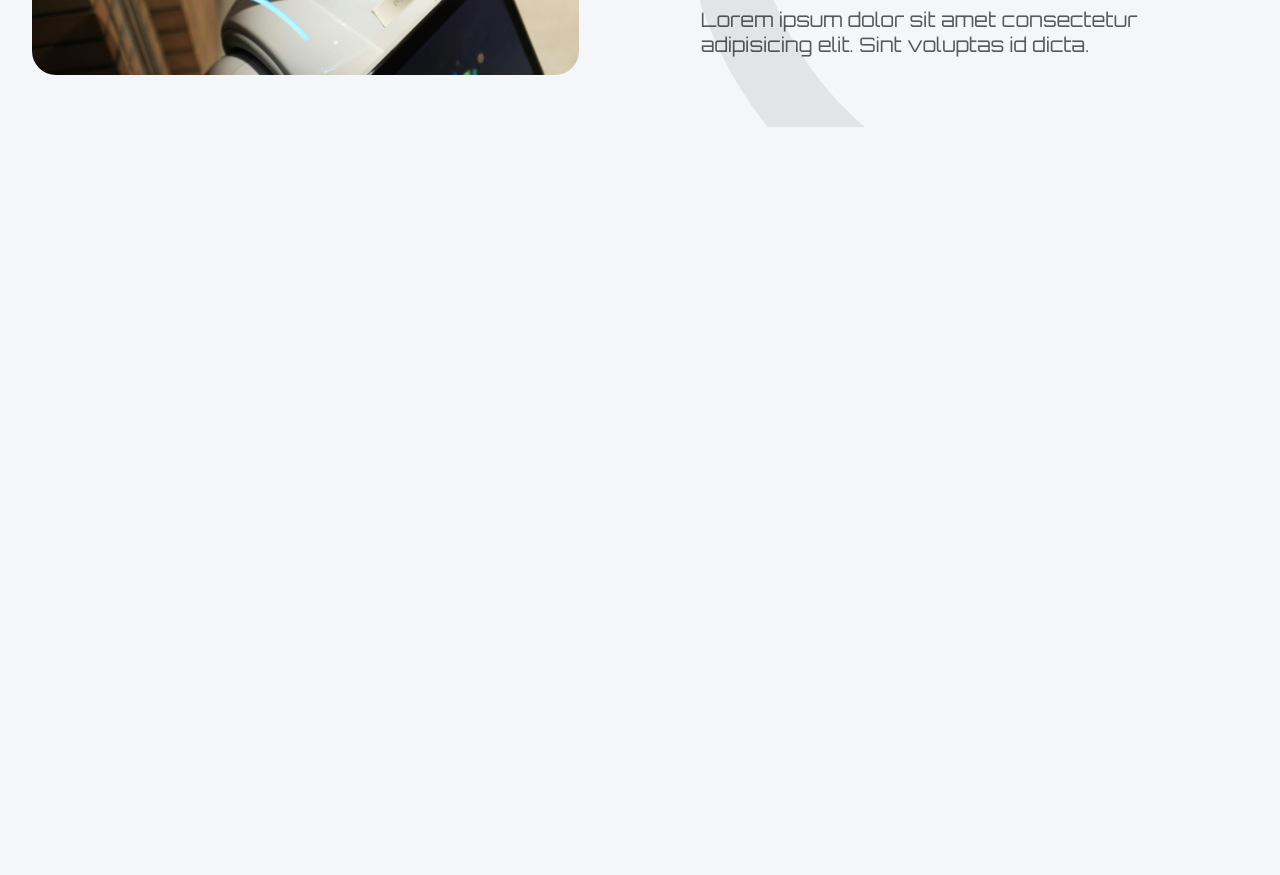
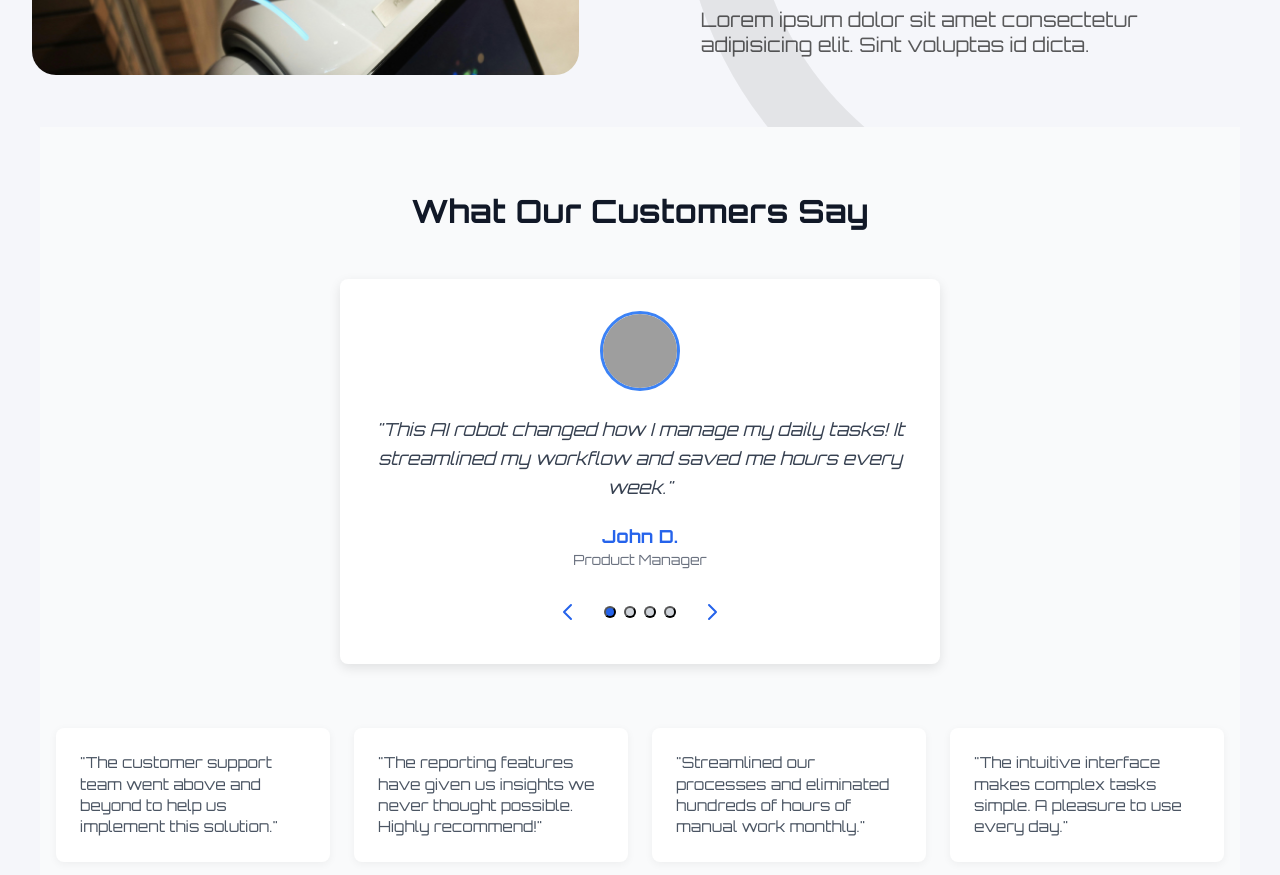
Before and after one commit to Aywild01/project, a React (Vite) app: page / in a window 1280 px wide. Shown: the part 1180-2055 px from the top of the page. Before the commit the page ends 1307 px from the top, so only its background shows below. Built offline with nearby package versions, Linux system fonts and the light colour scheme; grey boxes are pictures that could not be loaded; the HTML template or start-up script is replaced by a standard one.

Commit message:
upate: teastimonial added

```diff
--- a/src/App.jsx
+++ b/src/App.jsx
@@ -4,6 +4,7 @@ import Header from "./componets/header";
 import HeroText from "./componets/heading";
 import Card from "./componets/card";
 import Feature from "./componets/features";
+import Testimonial from "./componets/testimonial";
 import AboutUs from './componets/aboutus';
 
 import about_us from "./assets/about.jpg"
@@ -52,7 +53,7 @@ function App() {
       }
       </div>
 
-
+     <Testimonial />
     </div>
   )
 }
--- /dev/null
+++ b/src/componets/testimonial.jsx
@@ -0,0 +1,306 @@
+import React, { useState } from "react";
+
+const testimonials = [
+  {
+    name: "John D.",
+    role: "Product Manager",
+    text: "This AI robot changed how I manage my daily tasks! It streamlined my workflow and saved me hours every week.",
+    avatar: "https://i.pravatar.cc/80?img=1",
+  },
+  {
+    name: "Sarah W.",
+    role: "Software Engineer",
+    text: "Incredible tool that transformed our team's productivity. The automation features are game-changing for development workflows.",
+    avatar: "https://i.pravatar.cc/80?img=2",
+  },
+  {
+    name: "Michael T.",
+    role: "Marketing Director",
+    text: "We've seen a 40% increase in campaign efficiency since implementing this solution. The insights and automation are invaluable.",
+    avatar: "https://i.pravatar.cc/80?img=3",
+  },
+  {
+    name: "Lisa C.",
+    role: "Startup Founder",
+    text: "As an early adopter, I've watched this product evolve into an essential tool for any growing business. The support team is exceptional.",
+    avatar: "https://i.pravatar.cc/80?img=4",
+  },
+];
+
+const additionalTestimonials = [
+  {
+    name: "Alex R.",
+    role: "Tech CEO",
+    text: "The customer support team went above and beyond to help us implement this solution.",
+    avatar: "https://i.pravatar.cc/64?img=5",
+  },
+  {
+    name: "Maria L.",
+    role: "Data Analyst",
+    text: "The reporting features have given us insights we never thought possible. Highly recommend!",
+    avatar: "https://i.pravatar.cc/64?img=6",
+  },
+  {
+    name: "David K.",
+    role: "Operations Manager",
+    text: "Streamlined our processes and eliminated hundreds of hours of manual work monthly.",
+    avatar: "https://i.pravatar.cc/64?img=7",
+  },
+  {
+    name: "Emily Z.",
+    role: "UX Designer",
+    text: "The intuitive interface makes complex tasks simple. A pleasure to use every day.",
+    avatar: "https://i.pravatar.cc/64?img=8",
+  },
+];
+
+const Testimonials = () => {
+  const [current, setCurrent] = useState(0);
+
+  const prevTestimonial = () => {
+    setCurrent((prev) => (prev === 0 ? testimonials.length - 1 : prev - 1));
+  };
+
+  const nextTestimonial = () => {
+    setCurrent((prev) => (prev === testimonials.length - 1 ? 0 : prev + 1));
+  };
+
+  return (
+    <>
+      <style>{`
+        .testimonials-section {
+          padding: 4rem 1rem;
+          background-color: #f9fafb;
+          color: #111827;
+          font-family: Arial, sans-serif;
+          max-width: 1200px;
+          margin: 0 auto;
+        }
+        .testimonials-title {
+          text-align: center;
+          font-size: 2rem;
+          font-weight: 700;
+          margin-bottom: 3rem;
+        }
+        .carousel {
+          background: white;
+          border-radius: 8px;
+          box-shadow: 0 4px 12px rgba(0,0,0,0.1);
+          padding: 2rem;
+          max-width: 600px;
+          margin: 0 auto;
+          position: relative;
+        }
+        .avatar {
+          width: 80px;
+          height: 80px;
+          border-radius: 50%;
+          object-fit: cover;
+          border: 3px solid #3b82f6;
+          margin: 0 auto 1.5rem;
+          display: block;
+        }
+        blockquote {
+          font-style: italic;
+          font-size: 1.125rem;
+          line-height: 1.6;
+          margin-bottom: 1.5rem;
+          text-align: center;
+          color: #374151;
+        }
+        .testimonial-name {
+          font-weight: 700;
+          font-size: 1.125rem;
+          color: #2563eb;
+          text-align: center;
+          margin-bottom: 0.25rem;
+        }
+        .testimonial-role {
+          font-size: 0.875rem;
+          color: #6b7280;
+          text-align: center;
+        }
+        .carousel-controls {
+          display: flex;
+          justify-content: center;
+          align-items: center;
+          margin-top: 1.5rem;
+          gap: 1rem;
+        }
+        .control-button {
+          background: transparent;
+          border: none;
+          cursor: pointer;
+          padding: 0.5rem;
+          border-radius: 50%;
+          transition: background-color 0.3s ease;
+          color: #2563eb;
+          display: flex;
+          align-items: center;
+          justify-content: center;
+        }
+        .control-button:hover {
+          background-color: #bfdbfe;
+        }
+        .dots {
+          display: flex;
+          gap: 0.5rem;
+        }
+        .dot {
+          width: 12px;
+          height: 12px;
+          border-radius: 50%;
+          background-color: #d1d5db;
+          cursor: pointer;
+          transition: background-color 0.3s ease;
+        }
+        .dot.active {
+          background-color: #2563eb;
+        }
+        .additional-testimonials {
+          margin-top: 4rem;
+          display: grid;
+          grid-template-columns: repeat(auto-fit, minmax(250px, 1fr));
+          gap: 1.5rem;
+        }
+        .testimonial-card {
+          background: white;
+          border-radius: 8px;
+          box-shadow: 0 2px 8px rgba(0,0,0,0.05);
+          padding: 1.5rem;
+          display: flex;
+          flex-direction: column;
+          gap: 1rem;
+        }
+        .testimonial-card-header {
+          display: flex;
+          align-items: center;
+          gap: 1rem;
+        }
+        .testimonial-card-avatar {
+          width: 48px;
+          height: 48px;
+          border-radius: 50%;
+          object-fit: cover;
+          flex-shrink: 0;
+        }
+        .testimonial-card-name {
+          font-weight: 700;
+          font-size: 1rem;
+          color: #111827;
+        }
+        .testimonial-card-role {
+          font-size: 0.875rem;
+          color: #6b7280;
+        }
+        .testimonial-card-text {
+          font-size: 0.95rem;
+          color: #4b5563;
+          line-height: 1.4;
+          flex-grow: 1;
+        }
+        @media (max-width: 640px) {
+          .carousel {
+            padding: 1.5rem;
+          }
+          .testimonials-title {
+            font-size: 1.5rem;
+          }
+        }
+      `}</style>
+
+      <section className="testimonials-section" aria-label="Customer testimonials">
+        <h2 className="testimonials-title">What Our Customers Say</h2>
+
+        {/* Main Carousel */}
+        <div className="carousel">
+          <img
+            src={testimonials[current].avatar}
+            alt={`Portrait of ${testimonials[current].name}`}
+            className="avatar"
+            loading="lazy"
+          />
+          <blockquote>"{testimonials[current].text}"</blockquote>
+          <div className="testimonial-name">{testimonials[current].name}</div>
+          <div className="testimonial-role">{testimonials[current].role}</div>
+
+          <div className="carousel-controls">
+            <button
+              onClick={prevTestimonial}
+              className="control-button"
+              aria-label="Previous testimonial"
+            >
+              <svg
+                xmlns="http://www.w3.org/2000/svg"
+                fill="none"
+                stroke="currentColor"
+                strokeWidth="2"
+                viewBox="0 0 24 24"
+                width="24"
+                height="24"
+                aria-hidden="true"
+              >
+                <path strokeLinecap="round" strokeLinejoin="round" d="M15 19l-7-7 7-7" />
+              </svg>
+            </button>
+
+            <div className="dots" role="tablist" aria-label="Select testimonial">
+              {testimonials.map((_, idx) => (
+                <button
+                  key={idx}
+                  className={`dot ${idx === current ? "active" : ""}`}
+                  onClick={() => setCurrent(idx)}
+                  aria-selected={idx === current}
+                  role="tab"
+                  aria-label={`Show testimonial ${idx + 1}`}
+                />
+              ))}
+            </div>
+
+            <button
+              onClick={nextTestimonial}
+              className="control-button"
+              aria-label="Next testimonial"
+            >
+              <svg
+                xmlns="http://www.w3.org/2000/svg"
+                fill="none"
+                stroke="currentColor"
+                strokeWidth="2"
+                viewBox="0 0 24 24"
+                width="24"
+                height="24"
+                aria-hidden="true"
+              >
+                <path strokeLinecap="round" strokeLinejoin="round" d="M9 5l7 7-7 7" />
+              </svg>
+            </button>
+          </div>
+        </div>
+
+        {/* Additional Testimonials Grid */}
+        <div className="additional-testimonials" aria-label="Additional customer testimonials">
+          {additionalTestimonials.map(({ name, role, text, avatar }, idx) => (
+            <article key={idx} className="testimonial-card">
+              <header className="testimonial-card-header">
+                <img
+                  src={avatar}
+                  alt={`Portrait of ${name}`}
+                  className="testimonial-card-avatar"
+                  loading="lazy"
+                />
+                <div>
+                  <div className="testimonial-card-name">{name}</div>
+                  <div className="testimonial-card-role">{role}</div>
+                </div>
+              </header>
+              <p className="testimonial-card-text">"{text}"</p>
+            </article>
+          ))}
+        </div>
+      </section>
+    </>
+  );
+};
+
+export default Testimonials;
```
